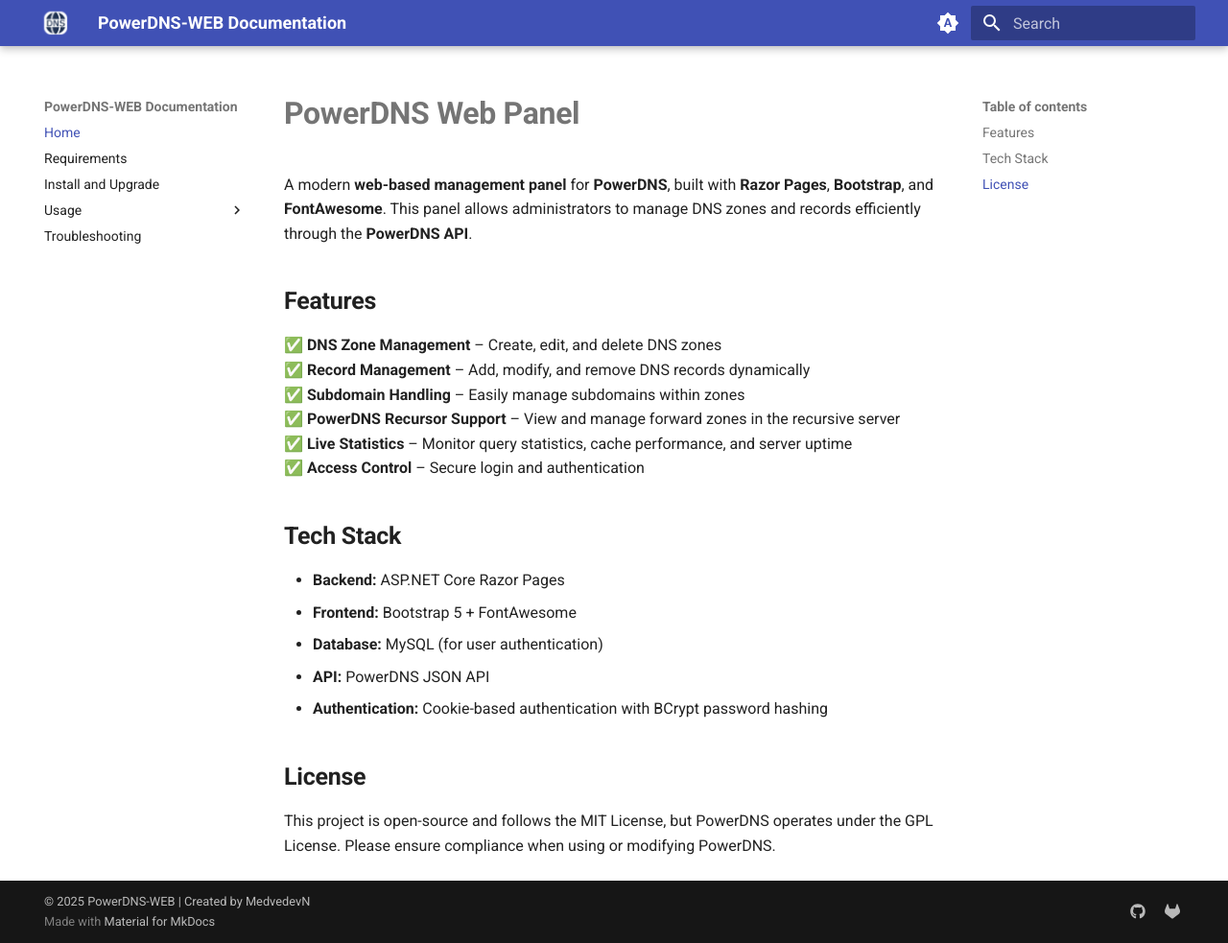
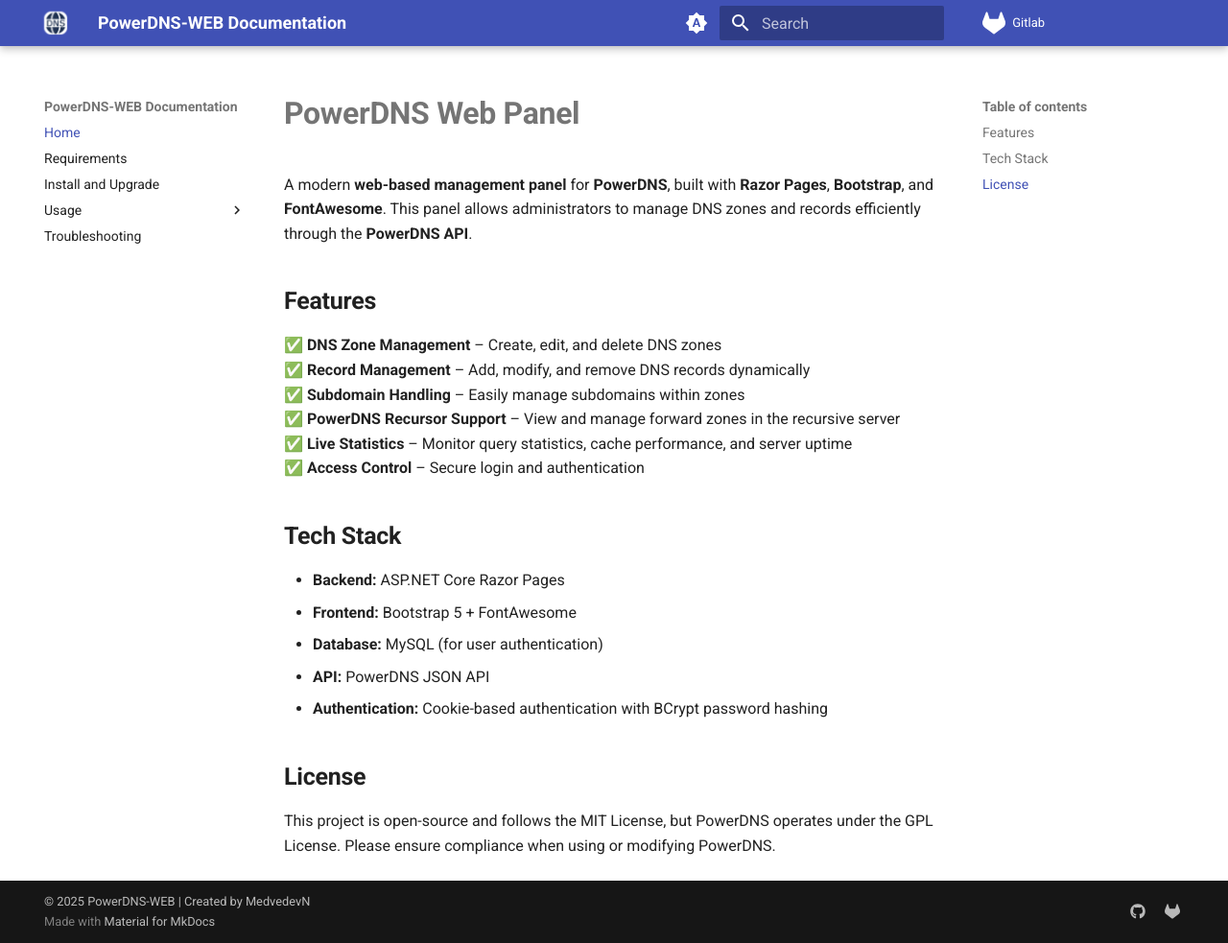
Before and after one commit to Mark-Shternberg/PowerDNS-WEB, an MkDocs documentation site: the page built from docs/index.md, in a window 1280 px wide and 983 px high. Shown: the whole window at 96% size. Built offline with MkDocs 1.6.1 and Material for MkDocs 9.7.7, drawn with Linux system fonts in a browser that asks for light colours.

Commit message:
Layout changes

```diff
--- a/mkdocs.yml
+++ b/mkdocs.yml
@@ -1,8 +1,11 @@
 site_name: "PowerDNS-WEB Documentation"
+repo_url: https://gitlab.medvedev-it.com/MedvedevN/powerdns-web
 theme:
   name: "material"
   favicon: favicon.ico
   logo: favicon.ico
+  icon:
+    repo: fontawesome/brands/gitlab
   palette:
     # Palette toggle for automatic mode
     - media: "(prefers-color-scheme)"
@@ -26,6 +29,8 @@ theme:
   features:
     - content.code.copy
     - content.code.select
+    - navigation.path
+    - navigation.top
 
 nav:
   - Home: index.md
```
